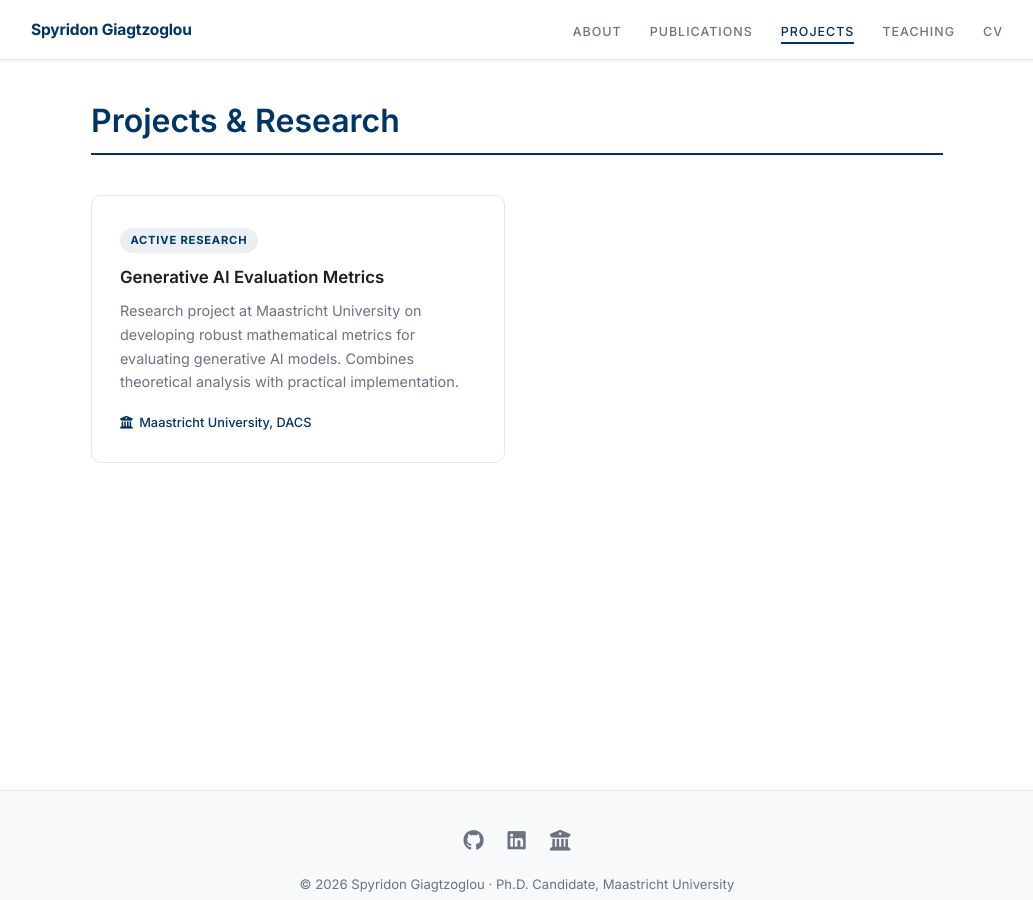
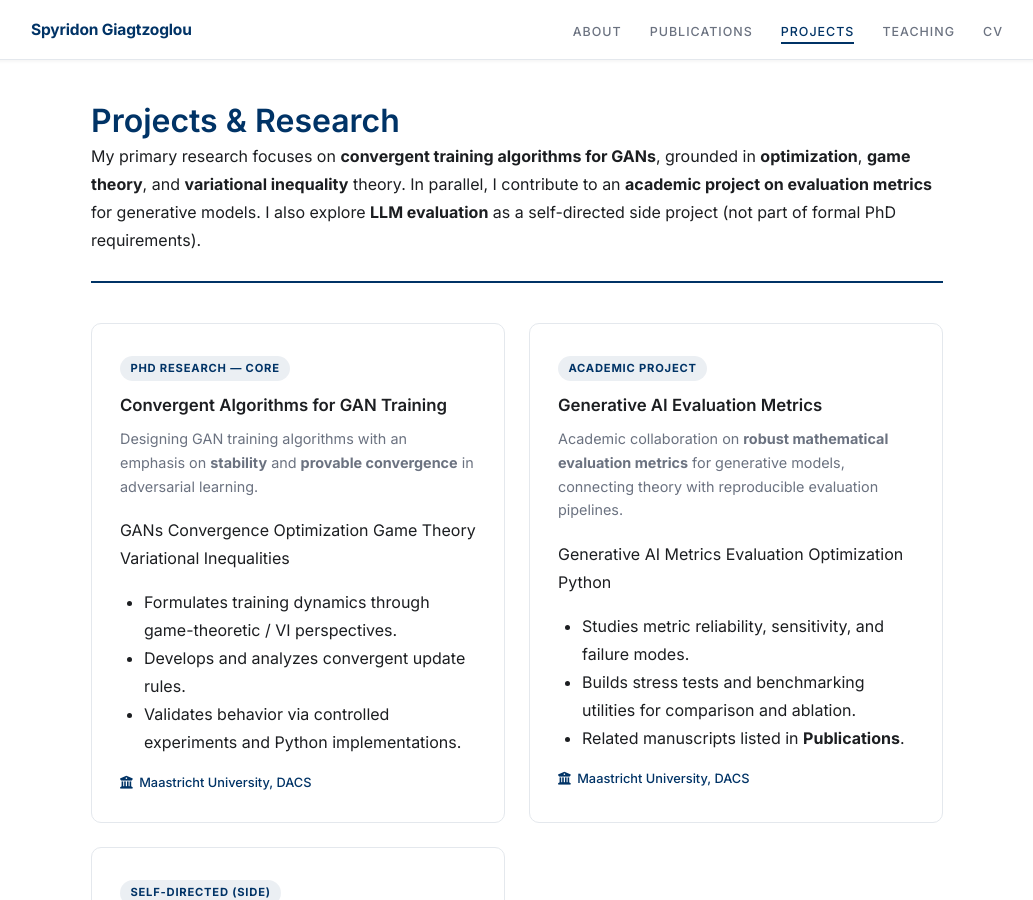
Before and after one commit to giatzoS/spyridongiagtzoglou.github.io, a Jekyll site: the page built from projects.md, in a window 1280 px wide and 900 px high. Shown: the whole window, without its empty margins (123-1156 px from the left). Built offline with Jekyll 4.4.1, drawn with Linux system fonts in a browser that asks for light colours; some of the changed text lies outside the part shown.

Commit message:
Expand projects section with three research cards

```diff
--- a/projects.md
+++ b/projects.md
@@ -7,22 +7,97 @@ description: "Research projects and code by Spyridon Giagtzoglou."
 
 <div class="section-header">
   <h1>Projects &amp; Research</h1>
+  <p class="section-subtitle">
+    My primary research focuses on <strong>convergent training algorithms for GANs</strong>, grounded in
+    <strong>optimization</strong>, <strong>game theory</strong>, and <strong>variational inequality</strong> theory.
+    In parallel, I contribute to an <strong>academic project on evaluation metrics</strong> for generative models.
+    I also explore <strong>LLM evaluation</strong> as a self-directed side project (not part of formal PhD requirements).
+  </p>
 </div>
 
-<div class="projects-grid">
+<div class="projects-grid projects-grid--wide">
 
   <div class="project-card">
-    <span class="project-card__badge">Active Research</span>
-    <h3>Generative AI Evaluation Metrics</h3>
+    <span class="project-card__badge">PhD Research — Core</span>
+    <h3>Convergent Algorithms for GAN Training</h3>
     <p>
-      Research project at Maastricht University on developing robust mathematical
-      metrics for evaluating generative AI models. Combines theoretical analysis
-      with practical implementation.
+      Designing GAN training algorithms with an emphasis on <strong>stability</strong> and <strong>provable convergence</strong>
+      in adversarial learning.
     </p>
+
+    <div class="project-tags">
+      <span class="project-tag">GANs</span>
+      <span class="project-tag">Convergence</span>
+      <span class="project-tag">Optimization</span>
+      <span class="project-tag">Game Theory</span>
+      <span class="project-tag">Variational Inequalities</span>
+    </div>
+
+    <ul class="project-card__list">
+      <li>Formulates training dynamics through game-theoretic / VI perspectives.</li>
+      <li>Develops and analyzes convergent update rules.</li>
+      <li>Validates behavior via controlled experiments and Python implementations.</li>
+    </ul>
+
     <div class="project-card__meta">
       <i class="fas fa-university" aria-hidden="true"></i>
       Maastricht University, DACS
     </div>
   </div>
 
+  <div class="project-card">
+    <span class="project-card__badge">Academic Project</span>
+    <h3>Generative AI Evaluation Metrics</h3>
+    <p>
+      Academic collaboration on <strong>robust mathematical evaluation metrics</strong> for generative models,
+      connecting theory with reproducible evaluation pipelines.
+    </p>
+
+    <div class="project-tags">
+      <span class="project-tag">Generative AI</span>
+      <span class="project-tag">Metrics</span>
+      <span class="project-tag">Evaluation</span>
+      <span class="project-tag">Optimization</span>
+      <span class="project-tag">Python</span>
+    </div>
+
+    <ul class="project-card__list">
+      <li>Studies metric reliability, sensitivity, and failure modes.</li>
+      <li>Builds stress tests and benchmarking utilities for comparison and ablation.</li>
+      <li>Related manuscripts listed in <strong>Publications</strong>.</li>
+    </ul>
+
+    <div class="project-card__meta">
+      <i class="fas fa-university" aria-hidden="true"></i>
+      Maastricht University, DACS
+    </div>
+  </div>
+
+  <div class="project-card">
+    <span class="project-card__badge">Self-Directed (Side)</span>
+    <h3>LLM Evaluation &amp; Reliability Experiments</h3>
+    <p>
+      Self-paced experimentation on <strong>LLM evaluation</strong>, focusing on reliability, prompt sensitivity,
+      and lightweight benchmarking.
+    </p>
+
+    <div class="project-tags">
+      <span class="project-tag">LLMs</span>
+      <span class="project-tag">Evaluation</span>
+      <span class="project-tag">Robustness</span>
+      <span class="project-tag">Prompting</span>
+      <span class="project-tag">Python</span>
+    </div>
+
+    <ul class="project-card__list">
+      <li>Runs prompt-sensitivity and consistency checks in small-scale setups.</li>
+      <li>Maintains notebooks for experiments and reproducibility.</li>
+    </ul>
+
+    <div class="project-card__meta">
+      <i class="fas fa-code" aria-hidden="true"></i>
+      Python &bull; Experiment notebooks
+    </div>
+  </div>
+
 </div>
```
